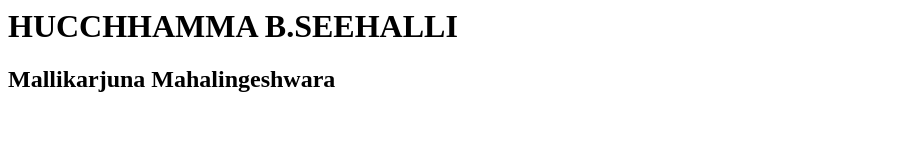
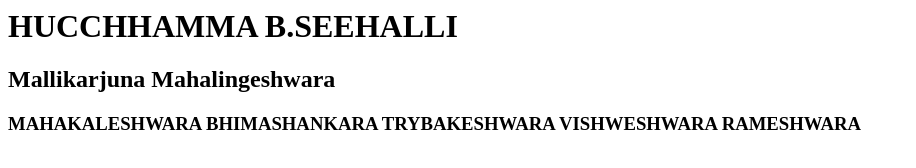
Before and after one commit to awsrohit2324/jenkinspract, a plain HTML site: page index.html in a window 1280 px wide. Shown: the whole page, without its empty margins (0-916 px from the left). Drawn offline with Linux system fonts and the light colour scheme.

Commit message:
Update index.html

```diff
--- a/index.html
+++ b/index.html
@@ -1,2 +1,3 @@
 <h1> HUCCHHAMMA B.SEEHALLI</h1>
 <h2> Mallikarjuna Mahalingeshwara</h2>
+<h3> MAHAKALESHWARA BHIMASHANKARA TRYBAKESHWARA VISHWESHWARA RAMESHWARA</h3>
```
